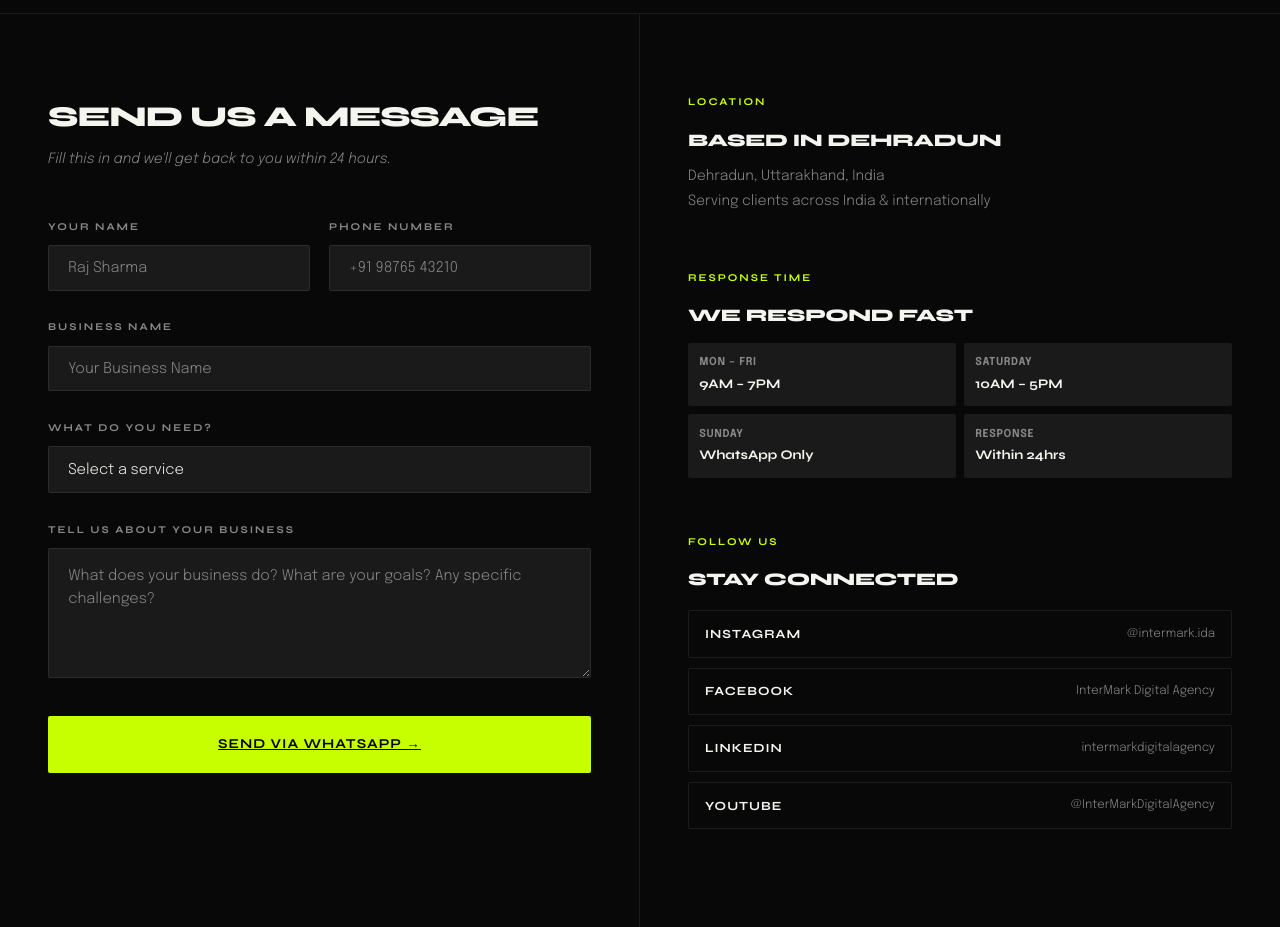
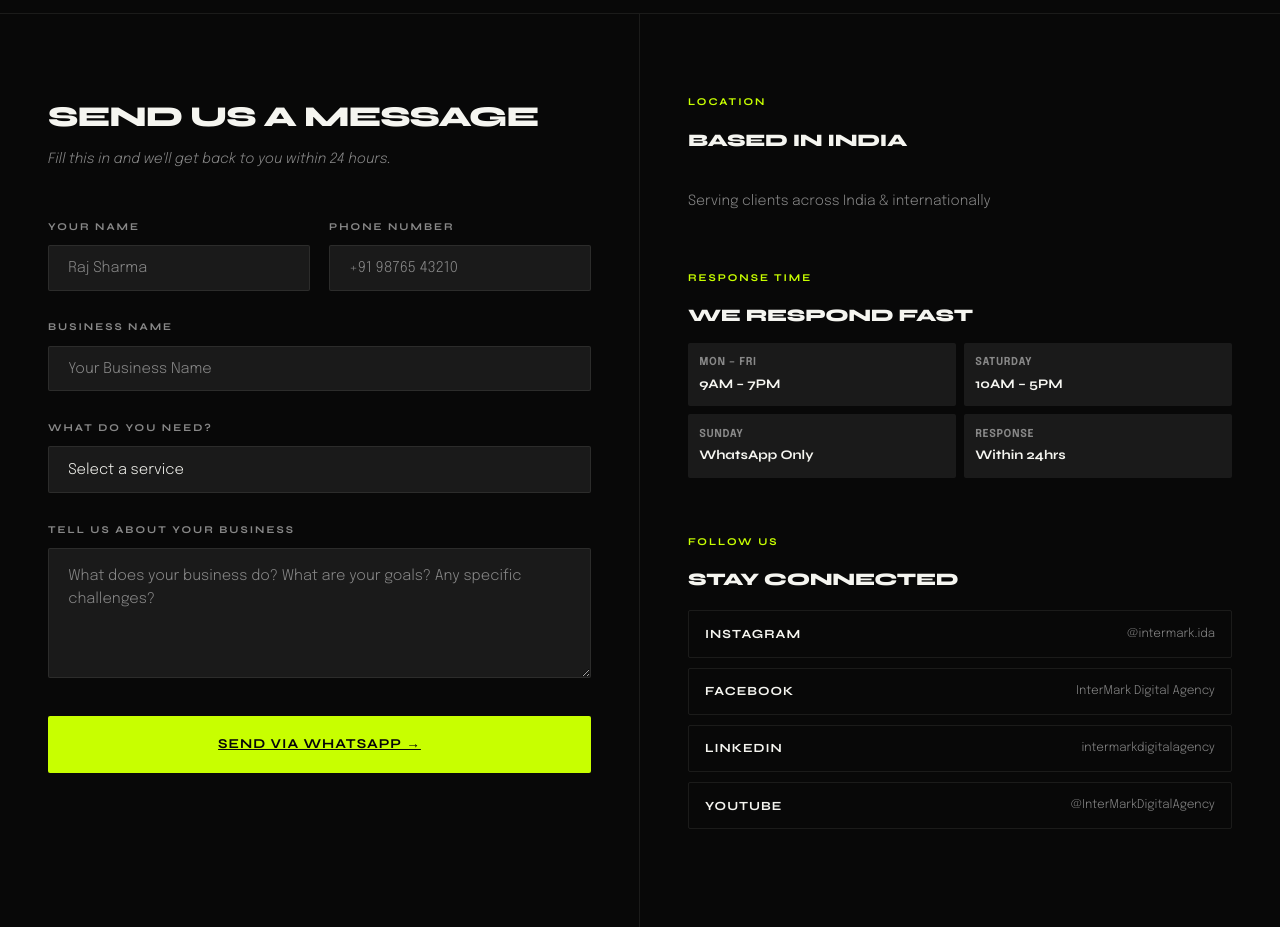
Before and after one commit to idaintermark-commits/intermarkdigitalagency, a plain HTML site: page contact.html in a window 1280 px wide. Shown: the part 960-1887 px from the top of the page. Drawn offline with Linux system fonts and the light colour scheme.

Commit message:
Update contact.html

```diff
--- a/contact.html
+++ b/contact.html
@@ -293,8 +293,8 @@ footer{padding:2.5rem 3rem;border-top:1px solid var(--border);display:flex;justi
 
     <div class="info-block">
       <div class="info-tag">Location</div>
-      <h3>Based in Dehradun</h3>
-      <p>Dehradun, Uttarakhand, India<br>Serving clients across India & internationally</p>
+      <h3>Based in India</h3>
+      <p><br>Serving clients across India & internationally</p>
     </div>
 
     <div class="info-block">
```
